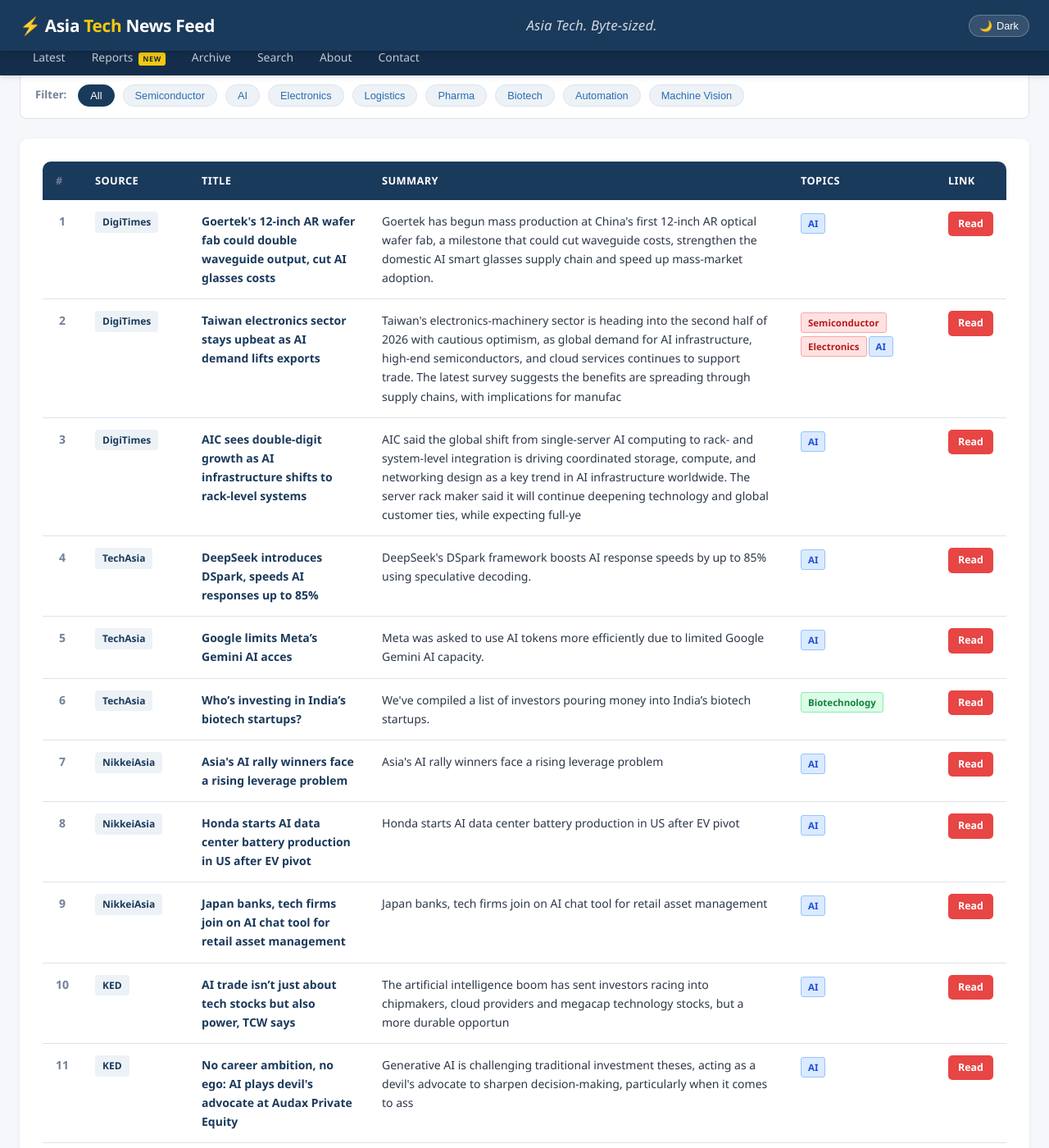
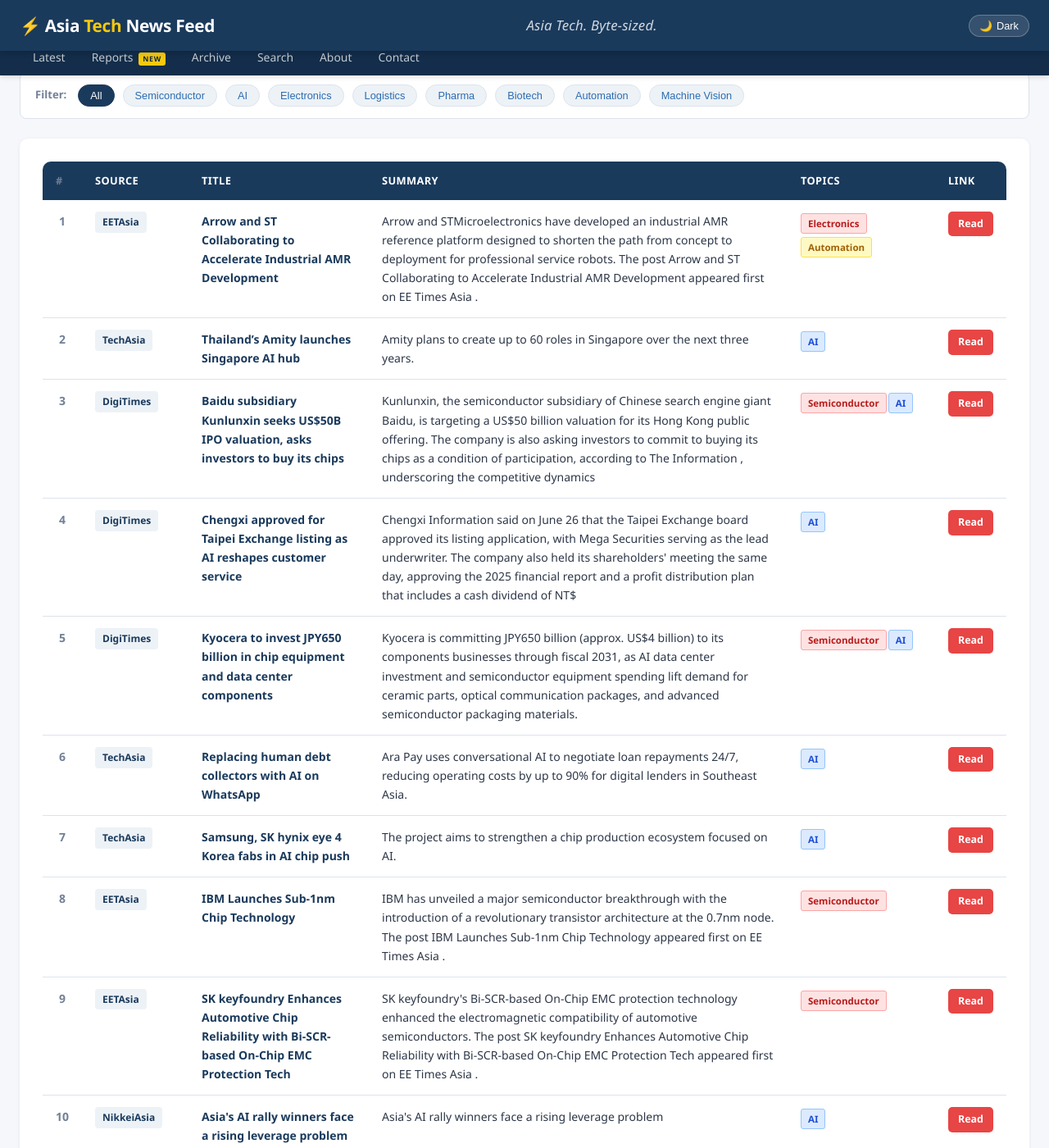
Before and after one commit to asiatechfeed/Asia-Tech-Feed, a Jekyll site: the page built from _posts/2026-06-29-asia-tech-news-digest.md, in a window 1280 px wide and 1400 px high, scrolled down 606 px. Shown: the whole window at 82% size. Built offline with Jekyll 4.4.1, drawn with Linux system fonts in a browser that asks for light colours; a script that is not in the unit is left out; some of the changed text lies outside the part shown.

Commit message:
📰 News digest 2026-06-29 (15 articles)

```diff
--- a/_posts/2026-06-29-asia-tech-news-digest.md
+++ b/_posts/2026-06-29-asia-tech-news-digest.md
@@ -1,15 +1,15 @@
 ---
 layout: post
 title: "Asia Tech News Digest - June 29, 2026"
-date: 2026-06-29 08:01:14 +0800
-articles_count: 12
-sources_count: 4
-sources: ["DigiTimes", "KED", "NikkeiAsia", "TechAsia"]
+date: 2026-06-29 22:39:44 +0800
+articles_count: 15
+sources_count: 5
+sources: ["DigiTimes", "EETAsia", "KED", "NikkeiAsia", "TechAsia"]
 csv_file: /assets/data/news-2026-06-29.tsv
-featured_title: "Goertek's 12-inch AR wafer fab could double waveguide output, cut AI glasses costs"
-featured_url: "https://www.digitimes.com/news/a20260625VL209/ar-goertek-12-inch-fab-wafer.html"
-featured_source: "DigiTimes"
-featured_summary: "Goertek has begun mass production at China's first 12-inch AR optical wafer fab, a milestone that could cut waveguide costs, strengthen the domestic AI smart glasses supply chain and speed up mass-market adoption."
+featured_title: "Arrow and ST Collaborating to Accelerate Industrial AMR Development"
+featured_url: "https://www.eetasia.com/arrow-and-st-collaborating-to-accelerate-industrial-amr-development/"
+featured_source: "EETAsia"
+featured_summary: "Arrow and STMicroelectronics have developed an industrial AMR reference platform designed to shorten the path from concept to deployment for professional service robots. The post Arrow and ST Collaborating to Accelerate Industrial AMR Development appeared first on EE Times Asia ."
 featured_image: ""
 ---
 
@@ -27,54 +27,78 @@ featured_image: ""
 <tbody>
 <tr>
   <td class="col-num">1</td>
-  <td class="col-source"><span class="source-badge">DigiTimes</span></td>
-  <td class="col-title"><span class="article-title">Goertek's 12-inch AR wafer fab could double waveguide output, cut AI glasses costs</span></td>
-  <td class="col-summary">Goertek has begun mass production at China's first 12-inch AR optical wafer fab, a milestone that could cut waveguide costs, strengthen the domestic AI smart glasses supply chain and speed up mass-market adoption.</td>
-  <td class="col-tags"><span class="tag ai">AI</span></td>
-  <td class="col-link"><a class="btn-link" href="https://www.digitimes.com/news/a20260625VL209/ar-goertek-12-inch-fab-wafer.html" target="_blank" rel="noopener">Read</a></td>
+  <td class="col-source"><span class="source-badge">EETAsia</span></td>
+  <td class="col-title"><span class="article-title">Arrow and ST Collaborating to Accelerate Industrial AMR Development</span></td>
+  <td class="col-summary">Arrow and STMicroelectronics have developed an industrial AMR reference platform designed to shorten the path from concept to deployment for professional service robots. The post Arrow and ST Collaborating to Accelerate Industrial AMR Development appeared first on EE Times Asia .</td>
+  <td class="col-tags"><span class="tag semi">Electronics</span><span class="tag auto">Automation</span></td>
+  <td class="col-link"><a class="btn-link" href="https://www.eetasia.com/arrow-and-st-collaborating-to-accelerate-industrial-amr-development/" target="_blank" rel="noopener">Read</a></td>
 </tr>
 <tr>
   <td class="col-num">2</td>
-  <td class="col-source"><span class="source-badge">DigiTimes</span></td>
-  <td class="col-title"><span class="article-title">Taiwan electronics sector stays upbeat as AI demand lifts exports</span></td>
-  <td class="col-summary">Taiwan's electronics-machinery sector is heading into the second half of 2026 with cautious optimism, as global demand for AI infrastructure, high-end semiconductors, and cloud services continues to support trade. The latest survey suggests the benefits are spreading through supply chains, with implications for manufac</td>
-  <td class="col-tags"><span class="tag semi">Semiconductor</span><span class="tag semi">Electronics</span><span class="tag ai">AI</span></td>
-  <td class="col-link"><a class="btn-link" href="https://www.digitimes.com/news/a20260625PD239/taiwan-demand-high-end-business-growth.html" target="_blank" rel="noopener">Read</a></td>
+  <td class="col-source"><span class="source-badge">TechAsia</span></td>
+  <td class="col-title"><span class="article-title">Thailand’s Amity launches Singapore AI hub</span></td>
+  <td class="col-summary">Amity plans to create up to 60 roles in Singapore over the next three years.</td>
+  <td class="col-tags"><span class="tag ai">AI</span></td>
+  <td class="col-link"><a class="btn-link" href="https://www.techinasia.com/asian-firms-split-chinese-ai-geopolitics-bite" target="_blank" rel="noopener">Read</a></td>
 </tr>
 <tr>
   <td class="col-num">3</td>
   <td class="col-source"><span class="source-badge">DigiTimes</span></td>
-  <td class="col-title"><span class="article-title">AIC sees double-digit growth as AI infrastructure shifts to rack-level systems</span></td>
-  <td class="col-summary">AIC said the global shift from single-server AI computing to rack- and system-level integration is driving coordinated storage, compute, and networking design as a key trend in AI infrastructure worldwide. The server rack maker said it will continue deepening technology and global customer ties, while expecting full-ye</td>
-  <td class="col-tags"><span class="tag ai">AI</span></td>
-  <td class="col-link"><a class="btn-link" href="https://www.digitimes.com/news/a20260625PD238/supplier-growth-2026-infrastructure-revenue.html" target="_blank" rel="noopener">Read</a></td>
+  <td class="col-title"><span class="article-title">Baidu subsidiary Kunlunxin seeks US$50B IPO valuation, asks investors to buy its chips</span></td>
+  <td class="col-summary">Kunlunxin, the semiconductor subsidiary of Chinese search engine giant Baidu, is targeting a US$50 billion valuation for its Hong Kong public offering. The company is also asking investors to commit to buying its chips as a condition of participation, according to The Information , underscoring the competitive dynamics</td>
+  <td class="col-tags"><span class="tag semi">Semiconductor</span><span class="tag ai">AI</span></td>
+  <td class="col-link"><a class="btn-link" href="https://www.digitimes.com/news/a20260629VL214/chips-baidu-ipo-subsidiary-market.html" target="_blank" rel="noopener">Read</a></td>
 </tr>
 <tr>
   <td class="col-num">4</td>
-  <td class="col-source"><span class="source-badge">TechAsia</span></td>
-  <td class="col-title"><span class="article-title">DeepSeek introduces DSpark, speeds AI responses up to 85%</span></td>
-  <td class="col-summary">DeepSeek's DSpark framework boosts AI response speeds by up to 85% using speculative decoding.</td>
+  <td class="col-source"><span class="source-badge">DigiTimes</span></td>
+  <td class="col-title"><span class="article-title">Chengxi approved for Taipei Exchange listing as AI reshapes customer service</span></td>
+  <td class="col-summary">Chengxi Information said on June 26 that the Taipei Exchange board approved its listing application, with Mega Securities serving as the lead underwriter. The company also held its shareholders' meeting the same day, approving the 2025 financial report and a profit distribution plan that includes a cash dividend of NT$</td>
   <td class="col-tags"><span class="tag ai">AI</span></td>
-  <td class="col-link"><a class="btn-link" href="https://www.techinasia.com/deepseek-begins-beta-for-chatbot-image-video-features" target="_blank" rel="noopener">Read</a></td>
+  <td class="col-link"><a class="btn-link" href="https://www.digitimes.com/news/a20260629PD224/taipei-profit-government-2025-revenue.html" target="_blank" rel="noopener">Read</a></td>
 </tr>
 <tr>
   <td class="col-num">5</td>
-  <td class="col-source"><span class="source-badge">TechAsia</span></td>
-  <td class="col-title"><span class="article-title">Google limits Meta’s Gemini AI acces</span></td>
-  <td class="col-summary">Meta was asked to use AI tokens more efficiently due to limited Google Gemini AI capacity.</td>
-  <td class="col-tags"><span class="tag ai">AI</span></td>
-  <td class="col-link"><a class="btn-link" href="https://www.techinasia.com/meta-agrees-buy-16-gw-ai-capacity-crusoe" target="_blank" rel="noopener">Read</a></td>
+  <td class="col-source"><span class="source-badge">DigiTimes</span></td>
+  <td class="col-title"><span class="article-title">Kyocera to invest JPY650 billion in chip equipment and data center components</span></td>
+  <td class="col-summary">Kyocera is committing JPY650 billion (approx. US$4 billion) to its components businesses through fiscal 2031, as AI data center investment and semiconductor equipment spending lift demand for ceramic parts, optical communication packages, and advanced semiconductor packaging materials.</td>
+  <td class="col-tags"><span class="tag semi">Semiconductor</span><span class="tag ai">AI</span></td>
+  <td class="col-link"><a class="btn-link" href="https://www.digitimes.com/news/a20260629VL213/kyocera-equipment-data-center-investment-manufacturing.html" target="_blank" rel="noopener">Read</a></td>
 </tr>
 <tr>
   <td class="col-num">6</td>
   <td class="col-source"><span class="source-badge">TechAsia</span></td>
-  <td class="col-title"><span class="article-title">Who’s investing in India’s biotech startups?</span></td>
-  <td class="col-summary">We've compiled a list of investors pouring money into India’s biotech startups.</td>
-  <td class="col-tags"><span class="tag bio">Biotechnology</span></td>
-  <td class="col-link"><a class="btn-link" href="https://www.techinasia.com/whos-investing-indias-biotech-startups" target="_blank" rel="noopener">Read</a></td>
+  <td class="col-title"><span class="article-title">Replacing human debt collectors with AI on WhatsApp</span></td>
+  <td class="col-summary">Ara Pay uses conversational AI to negotiate loan repayments 24/7, reducing operating costs by up to 90% for digital lenders in Southeast Asia.</td>
+  <td class="col-tags"><span class="tag ai">AI</span></td>
+  <td class="col-link"><a class="btn-link" href="https://www.techinasia.com/replacing-human-debt-collectors-ai-whatsapp" target="_blank" rel="noopener">Read</a></td>
 </tr>
 <tr>
   <td class="col-num">7</td>
+  <td class="col-source"><span class="source-badge">TechAsia</span></td>
+  <td class="col-title"><span class="article-title">Samsung, SK hynix eye 4 Korea fabs in AI chip push</span></td>
+  <td class="col-summary">The project aims to strengthen a chip production ecosystem focused on AI.</td>
+  <td class="col-tags"><span class="tag ai">AI</span></td>
+  <td class="col-link"><a class="btn-link" href="https://www.techinasia.com/samsung-electronics-spending-hits-257b-2025" target="_blank" rel="noopener">Read</a></td>
+</tr>
+<tr>
+  <td class="col-num">8</td>
+  <td class="col-source"><span class="source-badge">EETAsia</span></td>
+  <td class="col-title"><span class="article-title">IBM Launches Sub-1nm Chip Technology</span></td>
+  <td class="col-summary">IBM has unveiled a major semiconductor breakthrough with the introduction of a revolutionary transistor architecture at the 0.7nm node. The post IBM Launches Sub-1nm Chip Technology appeared first on EE Times Asia .</td>
+  <td class="col-tags"><span class="tag semi">Semiconductor</span></td>
+  <td class="col-link"><a class="btn-link" href="https://www.eetasia.com/ibm-launches-sub-1nm-chip-technology/" target="_blank" rel="noopener">Read</a></td>
+</tr>
+<tr>
+  <td class="col-num">9</td>
+  <td class="col-source"><span class="source-badge">EETAsia</span></td>
+  <td class="col-title"><span class="article-title">SK keyfoundry Enhances Automotive Chip Reliability with Bi-SCR-based On-Chip EMC Protection Tech</span></td>
+  <td class="col-summary">SK keyfoundry's Bi-SCR-based On-Chip EMC protection technology enhanced the electromagnetic compatibility of automotive semiconductors. The post SK keyfoundry Enhances Automotive Chip Reliability with Bi-SCR-based On-Chip EMC Protection Tech appeared first on EE Times Asia .</td>
+  <td class="col-tags"><span class="tag semi">Semiconductor</span></td>
+  <td class="col-link"><a class="btn-link" href="https://www.eetasia.com/sk-keyfoundry-enhances-automotive-chip-reliability-with-bi-scr-based-on-chip-emc-protection-tech/" target="_blank" rel="noopener">Read</a></td>
+</tr>
+<tr>
+  <td class="col-num">10</td>
   <td class="col-source"><span class="source-badge">NikkeiAsia</span></td>
   <td class="col-title"><span class="article-title">Asia's AI rally winners face a rising leverage problem</span></td>
   <td class="col-summary">Asia's AI rally winners face a rising leverage problem</td>
@@ -82,7 +106,7 @@ featured_image: ""
   <td class="col-link"><a class="btn-link" href="https://asia.nikkei.com/business/markets/trading-asia/asia-s-ai-rally-winners-face-a-rising-leverage-problem" target="_blank" rel="noopener">Read</a></td>
 </tr>
 <tr>
-  <td class="col-num">8</td>
+  <td class="col-num">11</td>
   <td class="col-source"><span class="source-badge">NikkeiAsia</span></td>
   <td class="col-title"><span class="article-title">Honda starts AI data center battery production in US after EV pivot</span></td>
   <td class="col-summary">Honda starts AI data center battery production in US after EV pivot</td>
@@ -90,7 +114,7 @@ featured_image: ""
   <td class="col-link"><a class="btn-link" href="https://asia.nikkei.com/business/technology/artificial-intelligence/honda-starts-ai-data-center-battery-production-in-us-after-ev-pivot" target="_blank" rel="noopener">Read</a></td>
 </tr>
 <tr>
-  <td class="col-num">9</td>
+  <td class="col-num">12</td>
   <td class="col-source"><span class="source-badge">NikkeiAsia</span></td>
   <td class="col-title"><span class="article-title">Japan banks, tech firms join on AI chat tool for retail asset management</span></td>
   <td class="col-summary">Japan banks, tech firms join on AI chat tool for retail asset management</td>
@@ -98,7 +122,7 @@ featured_image: ""
   <td class="col-link"><a class="btn-link" href="https://asia.nikkei.com/business/finance/japan-banks-tech-firms-join-on-ai-chat-tool-for-retail-asset-management" target="_blank" rel="noopener">Read</a></td>
 </tr>
 <tr>
-  <td class="col-num">10</td>
+  <td class="col-num">13</td>
   <td class="col-source"><span class="source-badge">KED</span></td>
   <td class="col-title"><span class="article-title">AI trade isn’t just about tech stocks but also power, TCW says</span></td>
   <td class="col-summary">The artificial intelligence boom has sent investors racing into chipmakers, cloud providers and megacap technology stocks, but a more durable opportun</td>
@@ -106,7 +130,7 @@ featured_image: ""
   <td class="col-link"><a class="btn-link" href="https://www.kedglobal.com/asset-management/newsView/ked202606010002" target="_blank" rel="noopener">Read</a></td>
 </tr>
 <tr>
-  <td class="col-num">11</td>
+  <td class="col-num">14</td>
   <td class="col-source"><span class="source-badge">KED</span></td>
   <td class="col-title"><span class="article-title">No career ambition, no ego: AI plays devil's advocate at Audax Private Equity</span></td>
   <td class="col-summary">Generative AI is challenging traditional investment theses, acting as a devil's advocate to sharpen decision-making, particularly when it comes to ass</td>
@@ -114,7 +138,7 @@ featured_image: ""
   <td class="col-link"><a class="btn-link" href="https://www.kedglobal.com/private-equity/newsView/ked202603120002" target="_blank" rel="noopener">Read</a></td>
 </tr>
 <tr>
-  <td class="col-num">12</td>
+  <td class="col-num">15</td>
   <td class="col-source"><span class="source-badge">KED</span></td>
   <td class="col-title"><span class="article-title">EuBiologics partners with Korea's health agency to develop Nipah virus vaccine candidate</span></td>
   <td class="col-summary">EuBiologics Co., South Korea's vaccine-focused biotechnology company, is developing a vaccine candidate against the Nipah virus, an infectious disease</td>
```
Also changed, not shown: _digest_meta.json (+16 -15 lines), assets/data/news-2026-06-29.tsv (+15 -12 lines), assets/data/search-index.json.
